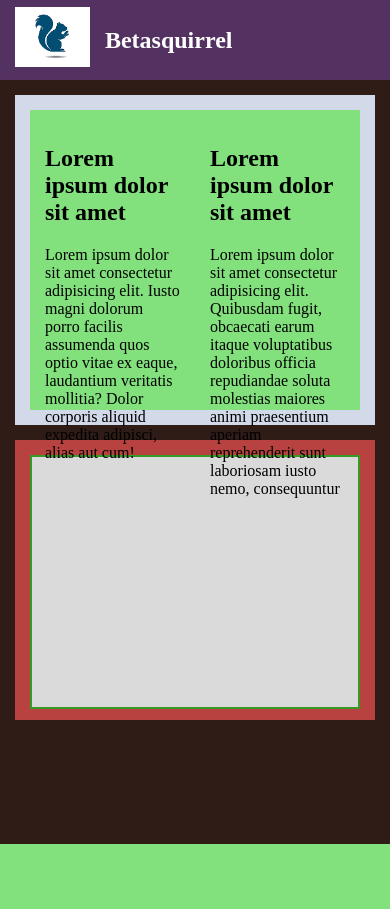
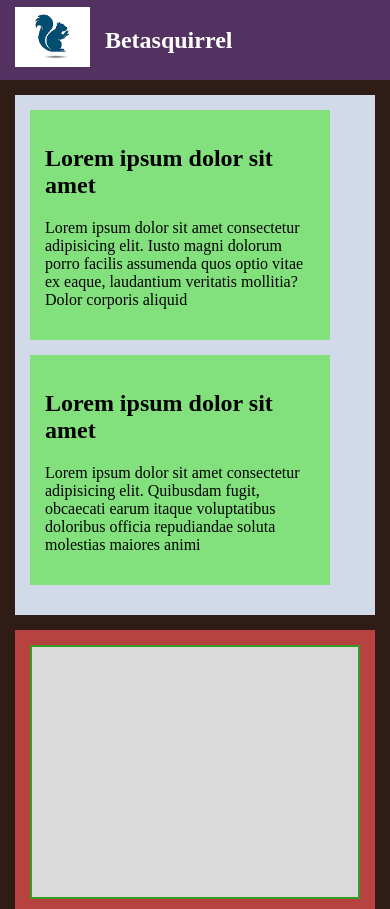
Before and after one commit to Saifunnisakk/betasquirrel-task, a PHP site: page /task-2/index.html in a window 390 px wide. Shown: the top 909 px of the page. Before the commit the page ends 844 px from the top, so only its background shows below. Run offline with PHP 8.4, Linux system fonts and the light colour scheme.

Commit message:
functions added

```diff
--- a/task-2/css/style.css
+++ b/task-2/css/style.css
@@ -35,7 +35,7 @@ body {
 }
 #main-container {
   background-color: #d2d9e9;
-  height: 300px;
+  height: 250px;
   margin: 15px;
   padding: 15px;
   display: flex;
@@ -57,12 +57,18 @@ body {
   border: 2px solid #369b25;
   height: 100%;
 }
-@media only screen and (max-width: 650px) {
+@media only screen and (max-width: 730px) {
   #menu-container a {
     display: none;
   }
-  .box one,
-  .box two {
-    width: 100%;
+  #main-container {
+    width: calc((100%) - 60px);
+    flex-direction: column;
+    height: auto;
+  }
+  .one,
+  .two {
+    width: calc((100%) - 60px);
+    margin-bottom: 15px;
   }
 }
--- a/task-2/index.html
+++ b/task-2/index.html
@@ -27,8 +27,7 @@
         <p>
           Lorem ipsum dolor sit amet consectetur adipisicing elit. Iusto magni
           dolorum porro facilis assumenda quos optio vitae ex eaque, laudantium
-          veritatis mollitia? Dolor corporis aliquid expedita adipisci, alias
-          aut cum!
+          veritatis mollitia? Dolor corporis aliquid
         </p>
       </div>
       <div class="box two">
@@ -36,8 +35,7 @@
         <p>
           Lorem ipsum dolor sit amet consectetur adipisicing elit. Quibusdam
           fugit, obcaecati earum itaque voluptatibus doloribus officia
-          repudiandae soluta molestias maiores animi praesentium aperiam
-          reprehenderit sunt laboriosam iusto nemo, consequuntur
+          repudiandae soluta molestias maiores animi
         </p>
       </div>
     </div>
```
